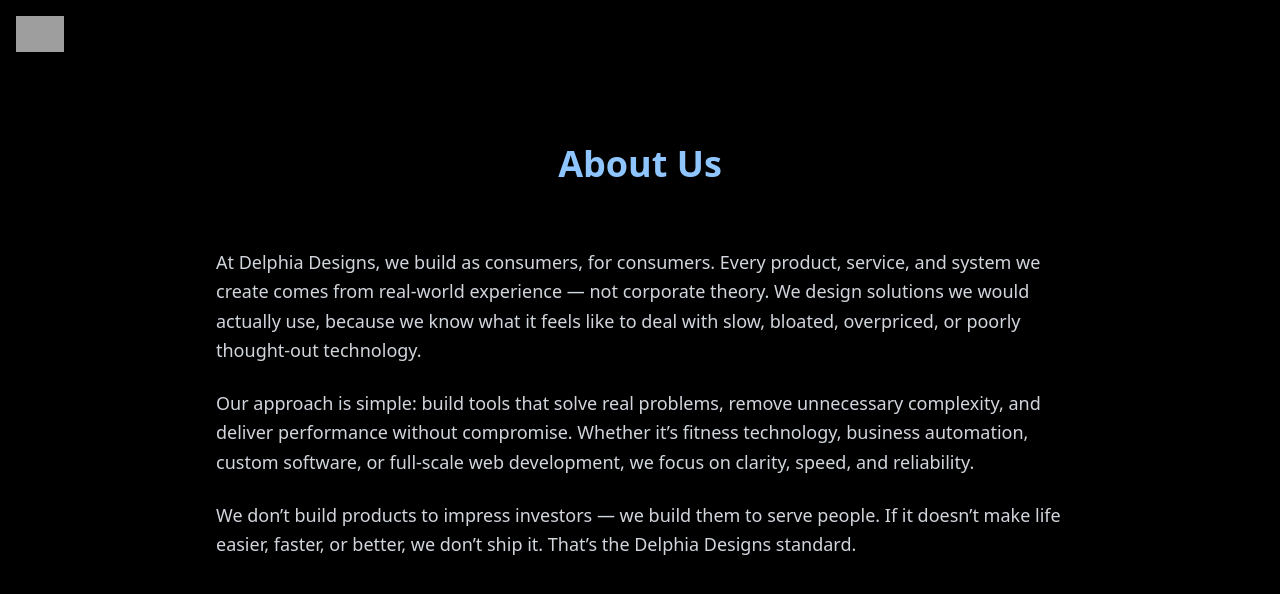
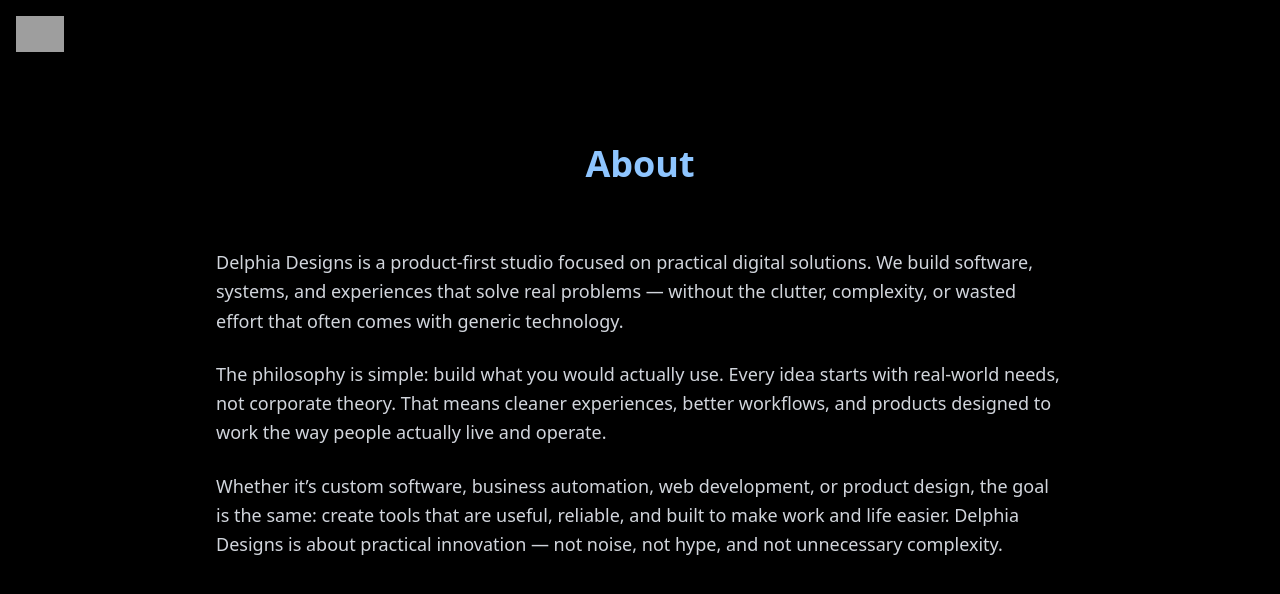
Before and after one commit to mdelphia85/delphiadesigns-web, a Next.js app: page /about in a window 1280 px wide. Shown: the top 594 px of the page. Built offline with nearby package versions, Linux system fonts and the light colour scheme; grey boxes are pictures that could not be loaded.

Commit message:
Polish homepage hero and startup positioning

```diff
--- a/app/about/page.tsx
+++ b/app/about/page.tsx
@@ -2,30 +2,30 @@
   return (
     <section className="min-h-screen px-6 pt-20 flex flex-col items-center">
 
-      <h1 className="text-4xl font-bold mb-10 text-blue-300">About Us</h1>
+      <h1 className="text-4xl font-bold mb-10 text-blue-300">About</h1>
 
       <div className="max-w-4xl bg-black/40 rounded-xl p-6">
 
         <p className="text-gray-300 leading-relaxed mb-6 text-lg">
-          At Delphia Designs, we build as consumers, for consumers. Every product,
-          service, and system we create comes from real-world experience — not
-          corporate theory. We design solutions we would actually use, because
-          we know what it feels like to deal with slow, bloated, overpriced, or
-          poorly thought-out technology.
+          Delphia Designs is a product-first studio focused on practical digital
+          solutions. We build software, systems, and experiences that solve real
+          problems — without the clutter, complexity, or wasted effort that often
+          comes with generic technology.
         </p>
 
         <p className="text-gray-300 leading-relaxed mb-6 text-lg">
-          Our approach is simple: build tools that solve real problems, remove
-          unnecessary complexity, and deliver performance without compromise.
-          Whether it’s fitness technology, business automation, custom software,
-          or full-scale web development, we focus on clarity, speed, and
-          reliability.
+          The philosophy is simple: build what you would actually use. Every idea
+          starts with real-world needs, not corporate theory. That means cleaner
+          experiences, better workflows, and products designed to work the way
+          people actually live and operate.
         </p>
 
         <p className="text-gray-300 leading-relaxed text-lg">
-          We don’t build products to impress investors — we build them to serve
-          people. If it doesn’t make life easier, faster, or better, we don’t
-          ship it. That’s the Delphia Designs standard.
+          Whether it’s custom software, business automation, web development, or
+          product design, the goal is the same: create tools that are useful,
+          reliable, and built to make work and life easier. Delphia Designs is
+          about practical innovation — not noise, not hype, and not unnecessary
+          complexity.
         </p>
 
       </div>
--- a/app/page.tsx
+++ b/app/page.tsx
@@ -4,7 +4,7 @@
   return (
     <section className="hero-shell">
       <div className="hero-copy" aria-label="Delphia Designs hero statement">
-        <span className="hero-welcome">Welcome to</span>
+        <span className="hero-welcome">Delphia Designs</span>
       </div>
 
       <div className="logo-wrap">
@@ -18,9 +18,9 @@
       </div>
 
       <div className="hero-footer" aria-label="Delphia Designs tagline">
-        <span className="hero-tagline hero-tagline-top">Consumer Built.</span>
-        <span className="hero-tagline hero-tagline-mid">Consumer Driven.</span>
-        <span className="hero-tagline hero-tagline-bottom">Made by the people who use it.</span>
+        <span className="hero-tagline hero-tagline-top">Built for real use.</span>
+        <span className="hero-tagline hero-tagline-mid">Designed for real problems.</span>
+        <span className="hero-tagline hero-tagline-bottom">Created by people who live in the product.</span>
       </div>
     </section>
   );
```
